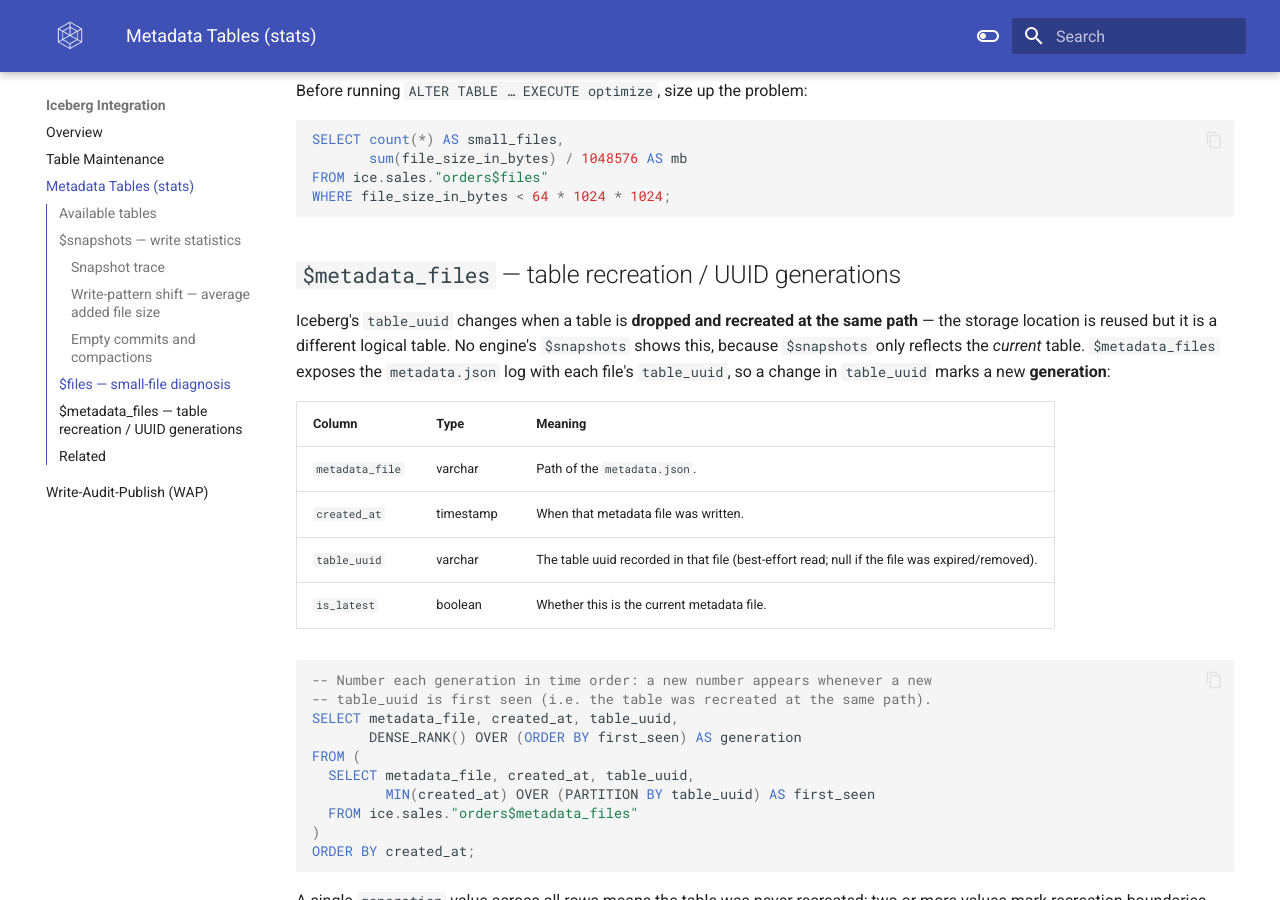
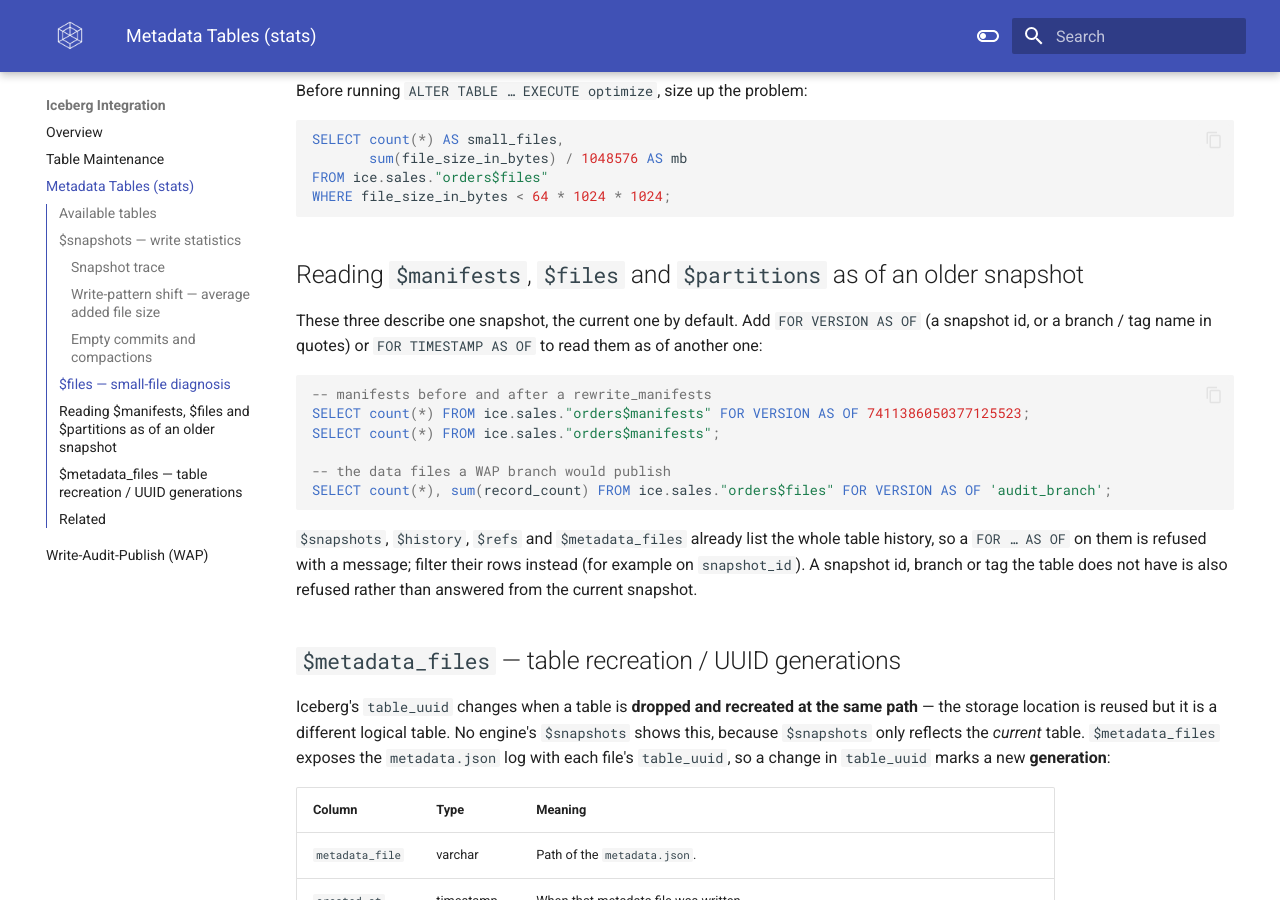
Before and after one commit to cloudcheflabs/ontul-docs, an MkDocs documentation site: the page built from docs/iceberg/metadata-tables.md, in a window 1280 px wide and 900 px high, scrolled down 2424 px. Built offline with MkDocs 1.6.1 and Material for MkDocs 9.7.7, drawn with Linux system fonts in a browser that asks for light colours; the version menu is left out.

Commit message:
docs: metadata tables as of an older snapshot; a saved maintenance cron waits for its next fire

````diff
--- a/docs/iceberg/metadata-tables.md
+++ b/docs/iceberg/metadata-tables.md
@@ -90,6 +90,25 @@ FROM ice.sales."orders$files"
 WHERE file_size_in_bytes < 64 * 1024 * 1024;
 ```
 
+## Reading `$manifests`, `$files` and `$partitions` as of an older snapshot
+
+These three describe one snapshot, the current one by default. Add `FOR VERSION AS OF` (a snapshot id, or a
+branch / tag name in quotes) or `FOR TIMESTAMP AS OF` to read them as of another one:
+
+```sql
+-- manifests before and after a rewrite_manifests
+SELECT count(*) FROM ice.sales."orders$manifests" FOR VERSION AS OF 7411386050377125523;
+SELECT count(*) FROM ice.sales."orders$manifests";
+
+-- the data files a WAP branch would publish
+SELECT count(*), sum(record_count) FROM ice.sales."orders$files" FOR VERSION AS OF 'audit_branch';
+```
+
+`$snapshots`, `$history`, `$refs` and `$metadata_files` already list the whole table history, so a
+`FOR … AS OF` on them is refused with a message; filter their rows instead (for example on `snapshot_id`).
+A snapshot id, branch or tag the table does not have is also refused rather than answered from the
+current snapshot.
+
 ## `$metadata_files` — table recreation / UUID generations
 
 Iceberg's `table_uuid` changes when a table is **dropped and recreated at the same path** — the storage location is reused but it is a different logical table. No engine's `$snapshots` shows this, because `$snapshots` only reflects the *current* table. `$metadata_files` exposes the `metadata.json` log with each file's `table_uuid`, so a change in `table_uuid` marks a new **generation**:
````
Also changed, not shown: docs/iceberg/maintenance.md (+3 -1 lines).
